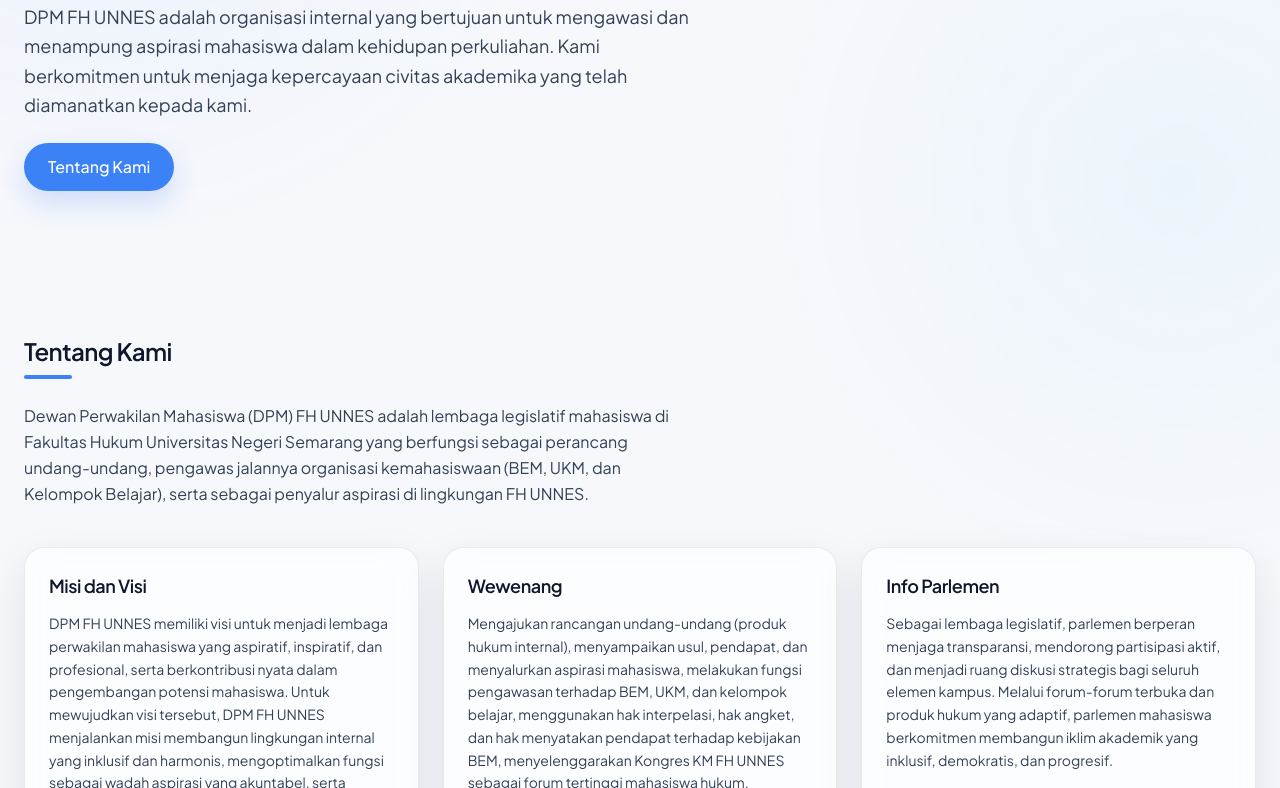
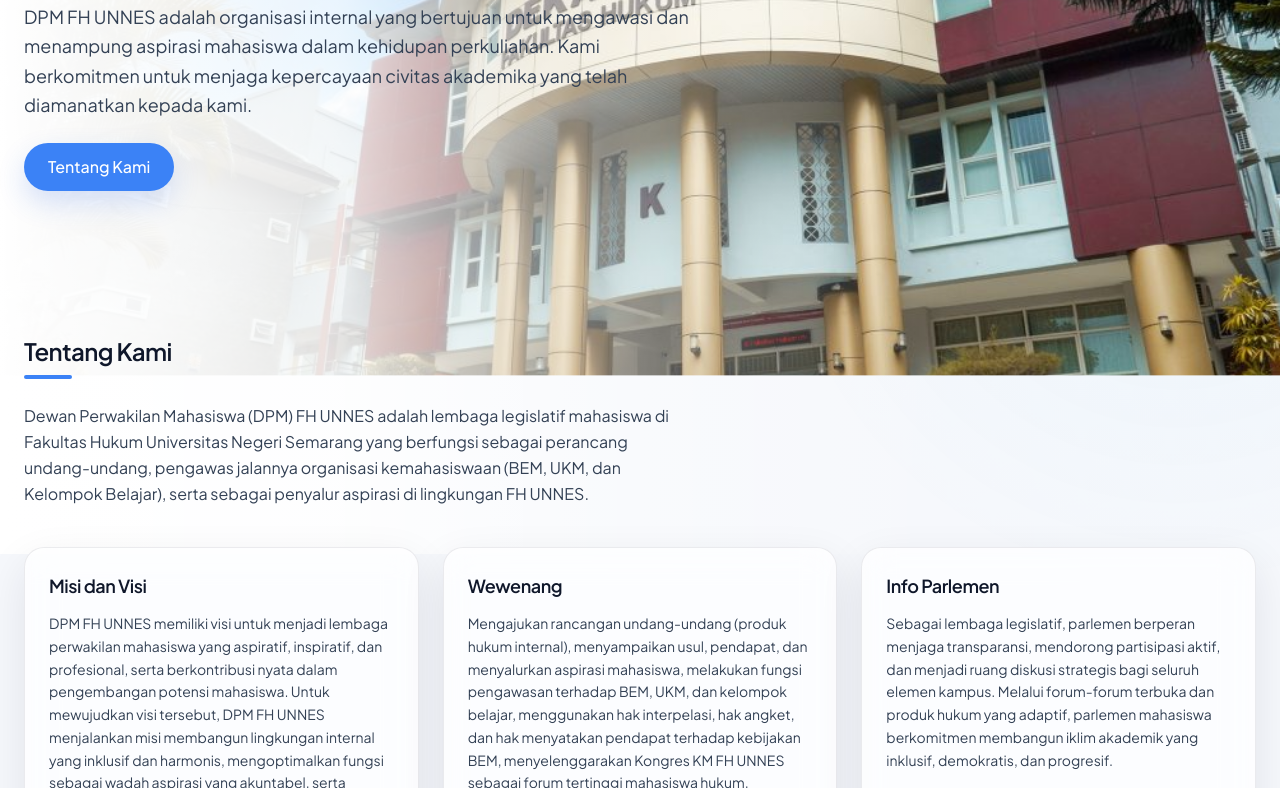
Before and after one commit to vainsparkle-web/dpmfhunnes, a plain HTML site: page index.html in a window 1280 px wide. Shown: the part 230-1018 px from the top of the page. Drawn offline with nearby package versions, Linux system fonts and the light colour scheme.

Commit message:
Fix hero background: ganti z-index negatif agar gambar tampil di belakang konten

```diff
--- a/index.html
+++ b/index.html
@@ -14,11 +14,11 @@
 <body class="font-sans bg-transparent pt-20">
 
     <!-- Hero Background -->
-    <div aria-hidden="true" class="absolute inset-0 -z-50 pointer-events-none">
+    <div aria-hidden="true" class="absolute inset-0 z-0 pointer-events-none">
         <img src="picset/bg-dpm-fh-unnes.jpg" alt="" class="absolute left-0 w-full object-cover" id="site-hero-bg"
-             style="top:64px; height: calc(26rem + 15vh); z-index: -60;">
+             style="top:64px; height: calc(26rem + 15vh); z-index: 0;">
         <div id="bg-overlay" class="hero-overlay absolute left-0 pointer-events-none"
-             style="top:64px; height: calc(30rem + 30vh); width:75%; z-index:-55;
+             style="top:64px; height: calc(30rem + 30vh); width:75%; z-index: 1;
                     background: linear-gradient(to right, rgba(255,255,255,1) 0%, rgba(255,255,255,0.95) 15%,
                     rgba(255,255,255,0.85) 35%, rgba(255,255,255,0.4) 60%, rgba(255,255,255,0) 100%);">
         </div>
@@ -79,6 +79,7 @@
     <!-- ═══════════════════════════════════════════════════
          HERO SECTION
     ═══════════════════════════════════════════════════ -->
+    <main class="relative z-10">
     <section id="home">
         <div class="container mx-auto px-6 py-20 flex flex-col md:flex-row items-center gap-8">
             <div class="flex-1 space-y-6">
@@ -316,6 +317,7 @@
             </div>
         </div>
     </section>
+    </main>
 
     <button id="back-to-top"
             class="fixed bottom-8 right-8 bg-blue-500 text-white w-12 h-12 rounded-full shadow-lg
```
Also changed, not shown: Parlemen.html (+5 -3 lines).
